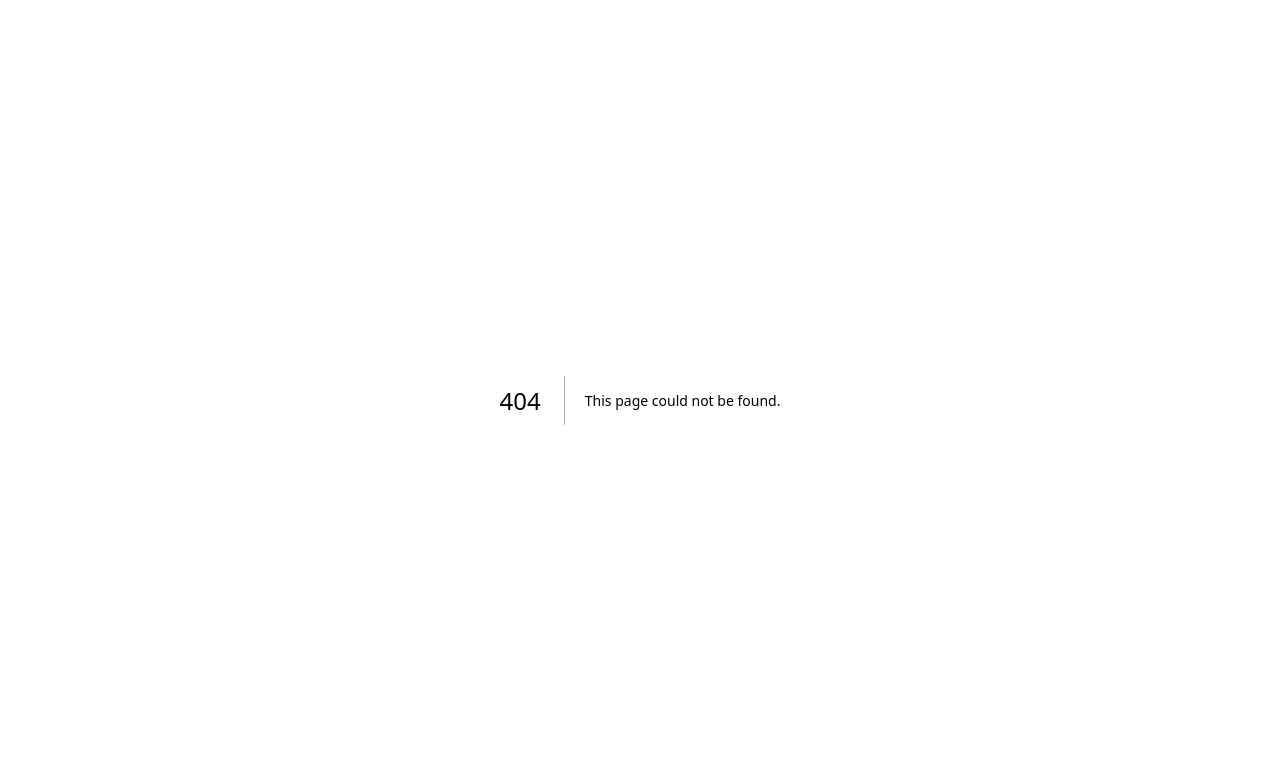
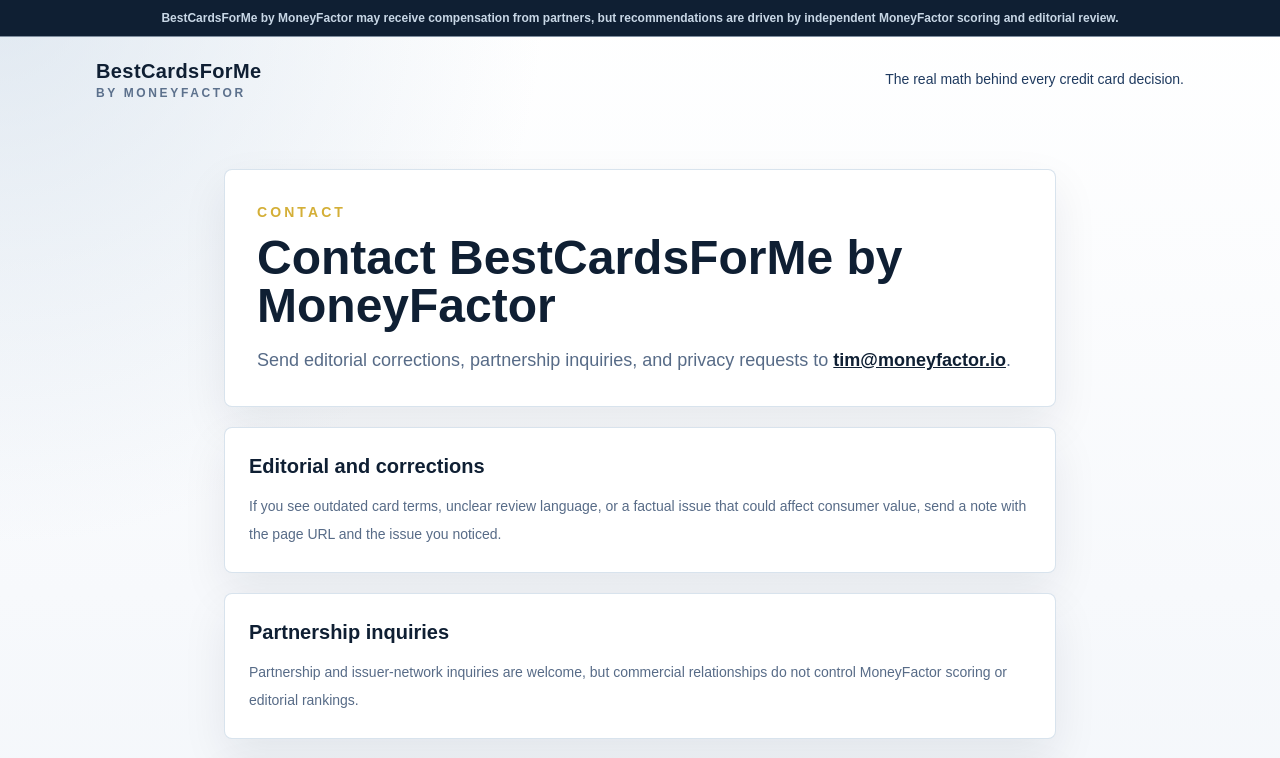
Before and after one commit to MoneyFactorLabs/bestcardsforme-quiz, a Next.js app: page /contact in a window 1280 px wide. Before the commit this address had no page. Shown: the top 758 px of the page. Built offline with nearby package versions, Linux system fonts and the light colour scheme.

Commit message:
Deepen trust pages and add contact page

```diff
--- /dev/null
+++ b/app/contact/page.tsx
@@ -0,0 +1,58 @@
+import Link from "next/link";
+import { Footer } from "@/components/Footer";
+import { Header } from "@/components/Header";
+
+export const metadata = {
+  title: "Contact | BestCardsForMe by MoneyFactor",
+};
+
+const contactSections = [
+  {
+    heading: "Editorial and corrections",
+    body: "If you see outdated card terms, unclear review language, or a factual issue that could affect consumer value, send a note with the page URL and the issue you noticed.",
+  },
+  {
+    heading: "Partnership inquiries",
+    body: "Partnership and issuer-network inquiries are welcome, but commercial relationships do not control MoneyFactor scoring or editorial rankings.",
+  },
+  {
+    heading: "Privacy or removal requests",
+    body: "For privacy, data, or email-removal requests, include the email address involved and enough context for us to locate the request.",
+  },
+];
+
+export default function ContactPage() {
+  return (
+    <main className="min-h-screen">
+      <Header />
+      <section className="mx-auto w-full max-w-4xl px-4 pb-14 pt-8 sm:px-8 sm:pb-16 sm:pt-12">
+        <header className="rounded-lg border border-blue-gray/70 bg-white p-5 shadow-soft sm:p-8">
+          <p className="text-sm font-bold uppercase tracking-[0.22em] text-gold">Contact</p>
+          <h1 className="mt-3 text-3xl font-semibold leading-tight text-navy sm:text-5xl">
+            Contact BestCardsForMe by MoneyFactor
+          </h1>
+          <p className="mt-4 text-base leading-8 text-mid-navy/75 sm:text-lg">
+            Send editorial corrections, partnership inquiries, and privacy requests to{" "}
+            <Link href="mailto:tim@moneyfactor.io" className="font-semibold text-navy underline">
+              tim@moneyfactor.io
+            </Link>
+            .
+          </p>
+        </header>
+
+        <div className="mt-5 grid gap-5">
+          {contactSections.map((section) => (
+            <article
+              key={section.heading}
+              className="rounded-lg border border-blue-gray/70 bg-white p-5 shadow-soft sm:p-6"
+            >
+              <h2 className="text-xl font-semibold text-navy">{section.heading}</h2>
+              <p className="mt-3 text-sm leading-7 text-mid-navy/75">{section.body}</p>
+            </article>
+          ))}
+        </div>
+      </section>
+      <Footer />
+    </main>
+  );
+}
--- a/components/Footer.tsx
+++ b/components/Footer.tsx
@@ -6,7 +6,7 @@
     ["Editorial Standards", "/editorial-standards"],
     ["Affiliate Disclosure", "/affiliate-disclosure"],
     ["About MoneyFactor", "/about"],
-    ["Contact", "mailto:editorial@moneyfactor.io"],
+    ["Contact", "/contact"],
   ];
 
   return (
```
Also changed, not shown: data/trustPages.ts (+40 -0 lines).
